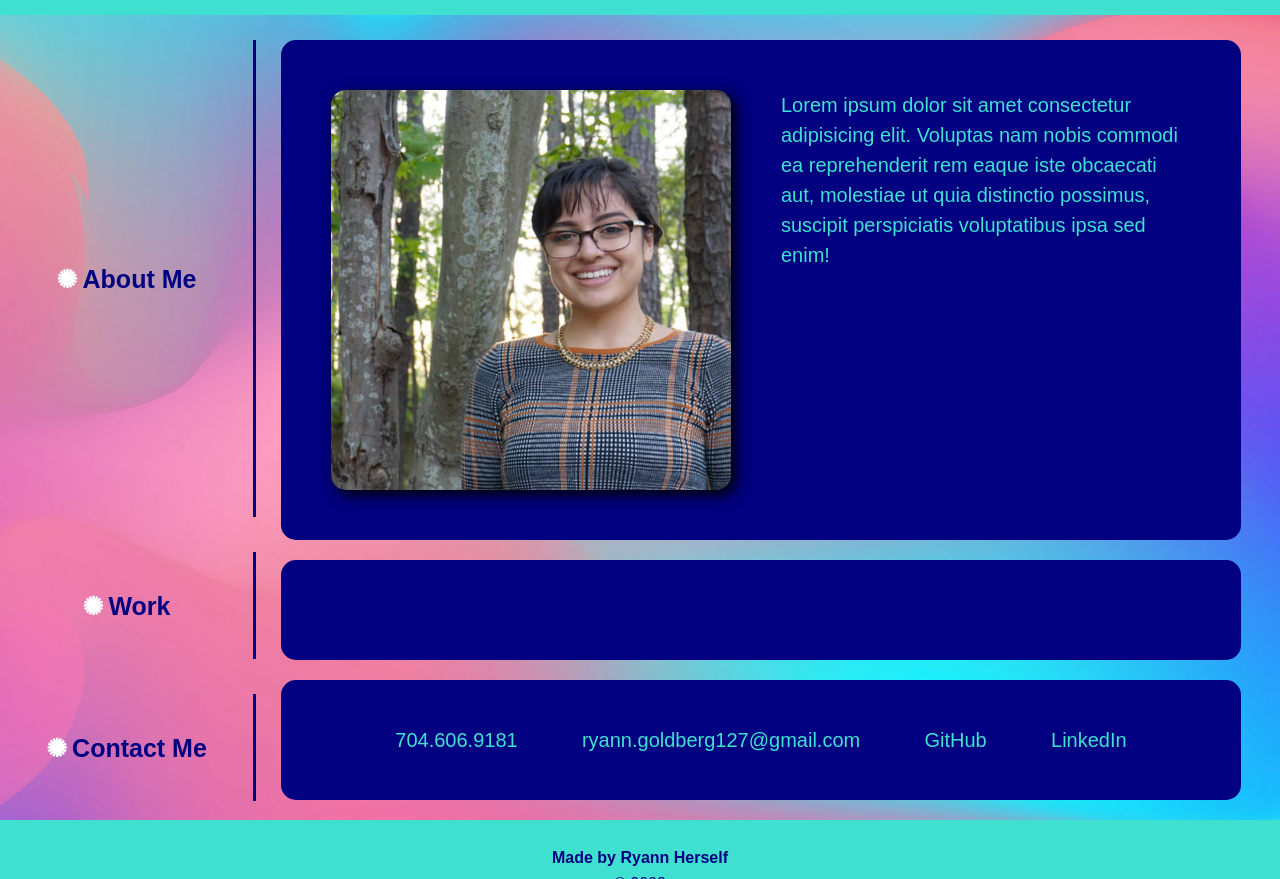
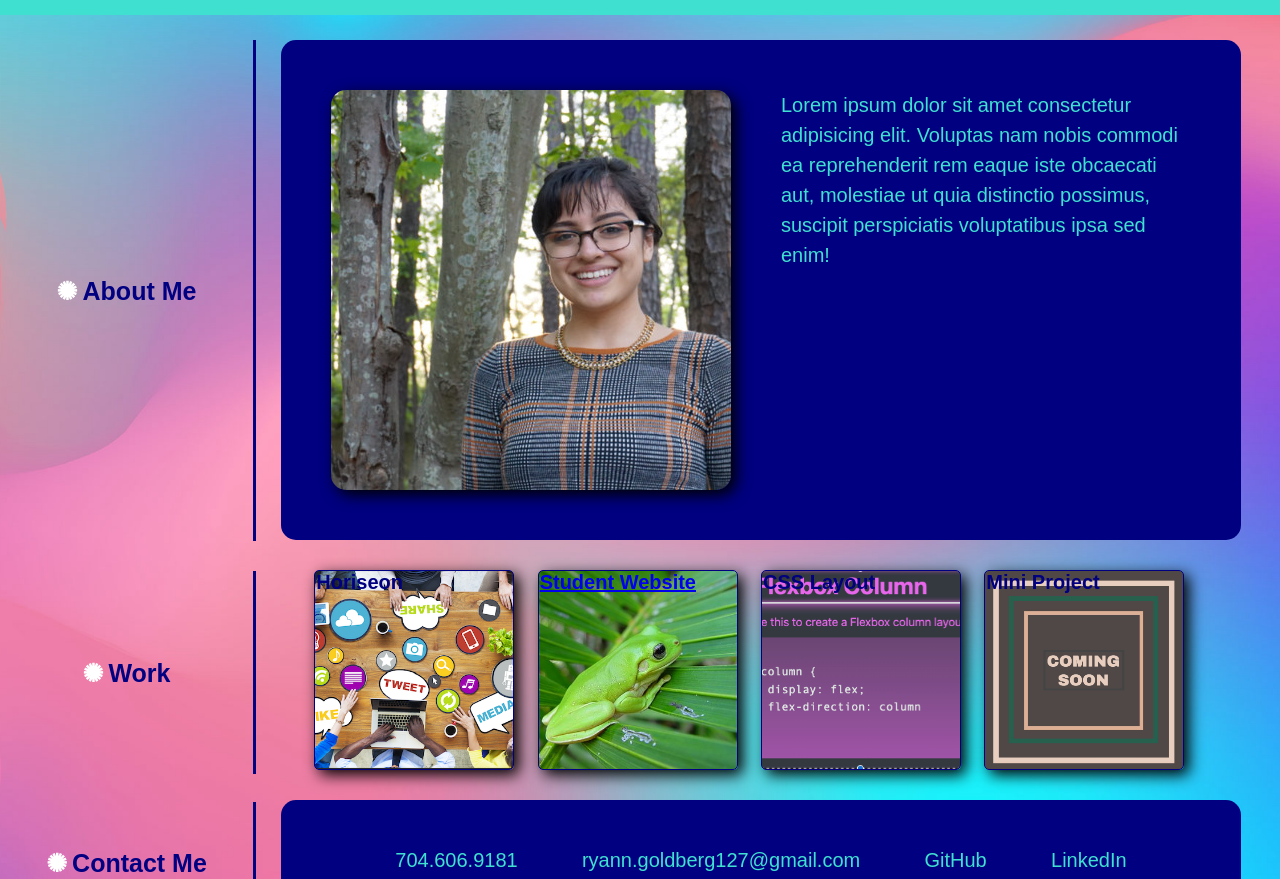
Before and after one commit to ryann127/advanced-CSS-RGportfolio, a plain HTML site: page index.html in a window 1280 px wide. Shown: the part 73-952 px from the top of the page. Drawn offline with Linux system fonts and the light colour scheme.

Commit message:
added project cards to Work section. Uploaded images to corresponding cards. Restructured a bit

```diff
--- a/Assets/style.css
+++ b/Assets/style.css
@@ -67,14 +67,21 @@ h2::before {
 }
 
 .info-1 {
-    padding: 225px 0px;
+    padding: 237px 0px;
     font-size: 25px;
     border-right: solid;
 }
 
 .info-2 {
-    margin-top: 35px;
-    padding: 40px 0px;
+    margin-top: 30px;
+    padding: 88px 0px;
+    font-size: 25px;
+    border-right: solid;
+}
+
+.info-3 {
+    margin-top: 28px;
+    padding: 47px 0px;
     font-size: 25px;
     border-right: solid;
 }
@@ -88,6 +95,7 @@ h2::before {
 }
 
 .content-item {
+    margin-top: 20px;
     margin-bottom: 20px;
     padding: 50px;
     height: auto;
@@ -107,6 +115,7 @@ h2::before {
     color: turquoise;
     line-height: 1.5;
     border-radius: 15px;
+    flex: 0 2 1188.75px;
 }
 
 img {
@@ -115,6 +124,55 @@ img {
     box-shadow: 5px 5px 15px black;
 }
 
+.projects {
+    padding: 10px;
+    margin: 10px, 0px;
+    display: flex;
+    flex-wrap: wrap;
+    justify-content: space-evenly;
+    align-items: flex-start;
+    color: navy;
+
+}
+
+.project-card {
+    border-style: solid;
+    border-width: 1px;
+    border-radius: 5px;
+    padding: 1px;
+    box-shadow: 5px 5px 15px black;
+    display:flex;
+    height: 200px;
+    width: 200px;
+}
+
+.project-card:hover{
+    color: white;
+}
+
+#horiseon {
+    background-image: url(./Images/social-media-marketing.png);
+    background-position: center;
+    background-size: cover;
+}
+
+#frog {
+    background-image: url(./Images/Frog_on_palm_frond.png);
+    background-position: center;
+    background-size: cover;
+}
+
+#Layout {
+    background-image: url(./Images/CSS\ Layout.png);
+    background-position: center;
+    background-size: cover;
+}
+
+#mini {
+    background-image: url(./Images/mini\ project.png);
+    background-position: center;
+    background-size: cover;
+}
 .contact-info {
     display: flex;
     flex: row;
@@ -147,25 +205,31 @@ footer p {
     .auto-biography,
     .content,
     .content-item,
+    .projects,
     .contact-info {
         display: flex;
       flex-direction: column;
       flex-wrap: wrap;
-    };
+      justify-content: center;
+    }
+
+
+ @media screen and (max-width: 992px) {
 
      .information {
-        width:100vw;
+         width:100%;
         }
         /* Make the sidebar stack below the body */
         /* aside {
           order: 2;
-    } */
-    /* Change the header background */
+        */
      .header {
           background: #772014;
         }
-    /* Change the navbar and footer background */
     footer {
           background-color: #bb8588;
     }
+
+
     }
+  }
--- a/index.html
+++ b/index.html
@@ -33,7 +33,7 @@
     <aside class="information">
             <h2 class="info-1">About Me</h2>
             <h2 class="info-2">Work</h2>
-            <h2 class="info-2">Contact Me</h2>
+            <h2 class="info-3">Contact Me</h2>
             <!-- <h2 class="info-2">Resume</h2> -->
     </aside>
     <main class="content">
@@ -43,15 +43,23 @@
                 Lorem ipsum dolor sit amet consectetur adipisicing elit. Voluptas nam nobis commodi ea reprehenderit rem eaque iste obcaecati aut, molestiae ut quia distinctio possimus, suscipit perspiciatis voluptatibus ipsa sed enim!
             </p>
           </article>
-        <article class="content-item" id="Work">
-          <section>
-            <div></div>
-            <div></div>
-            <div></div>
-            <div></div>
-
-
-          </section>
+        <article id="Work">
+            <div class="projects">
+                <section class="project-card" id="horiseon">
+                    <h3> Horiseon <h3>
+                    <a href="https://ryann127.github.io/homework-1/"></a>
+                </section>
+                <section class="project-card" id="frog">
+                    <h3>
+                        <a href="file:///Users/ryanngoldberg/Documents/Bootcamp/Mini-Project-1/index.html">Student Website</a>
+                </section>
+                <section class="project-card" id="Layout">
+                    <h3>CSS Layout</h3>
+                </section>
+                <section class="project-card" id="mini">
+                    <h3>Mini Project</h3>
+                </section>
+            <div>
         </article>
         <article class="content-item" id="Contact Me">
           <div>
@@ -78,7 +86,7 @@
      </main>
      </div>
       <footer>
-          <h3>Made by Ryann Herself</h3>
+          <h4>Made by Ryann Herself</h4>
           <p> © 2022</p>
       </footer>
   </body>
```
Also changed, not shown: Assets/Images/CSS Layout.png (added), Assets/Images/Frog_on_palm_frond.png (added), Assets/Images/mini project.png (added), Assets/Images/social-media-marketing.png (added), 3 other files. Lines whose indentation alone changed are shown as unchanged.
